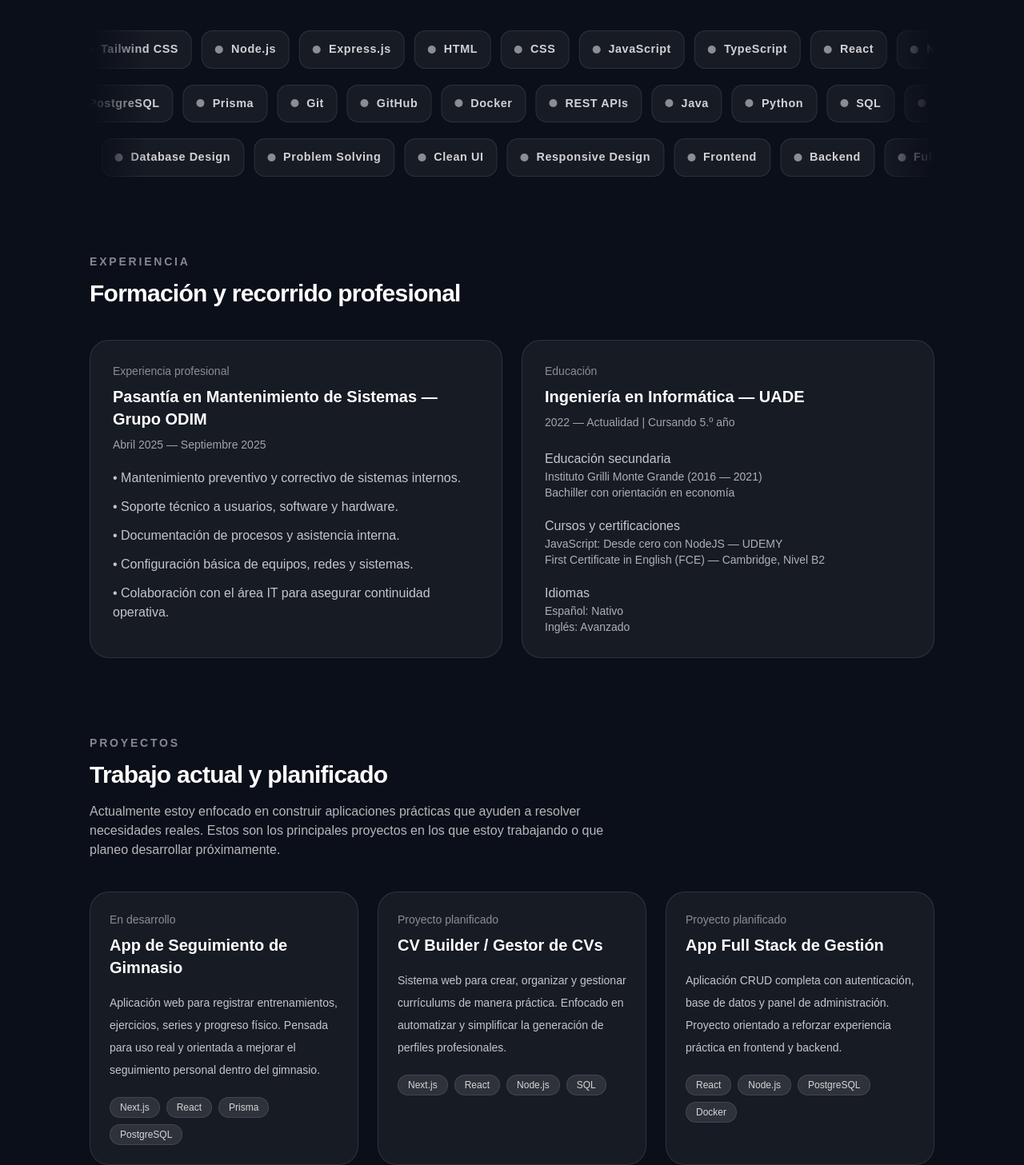
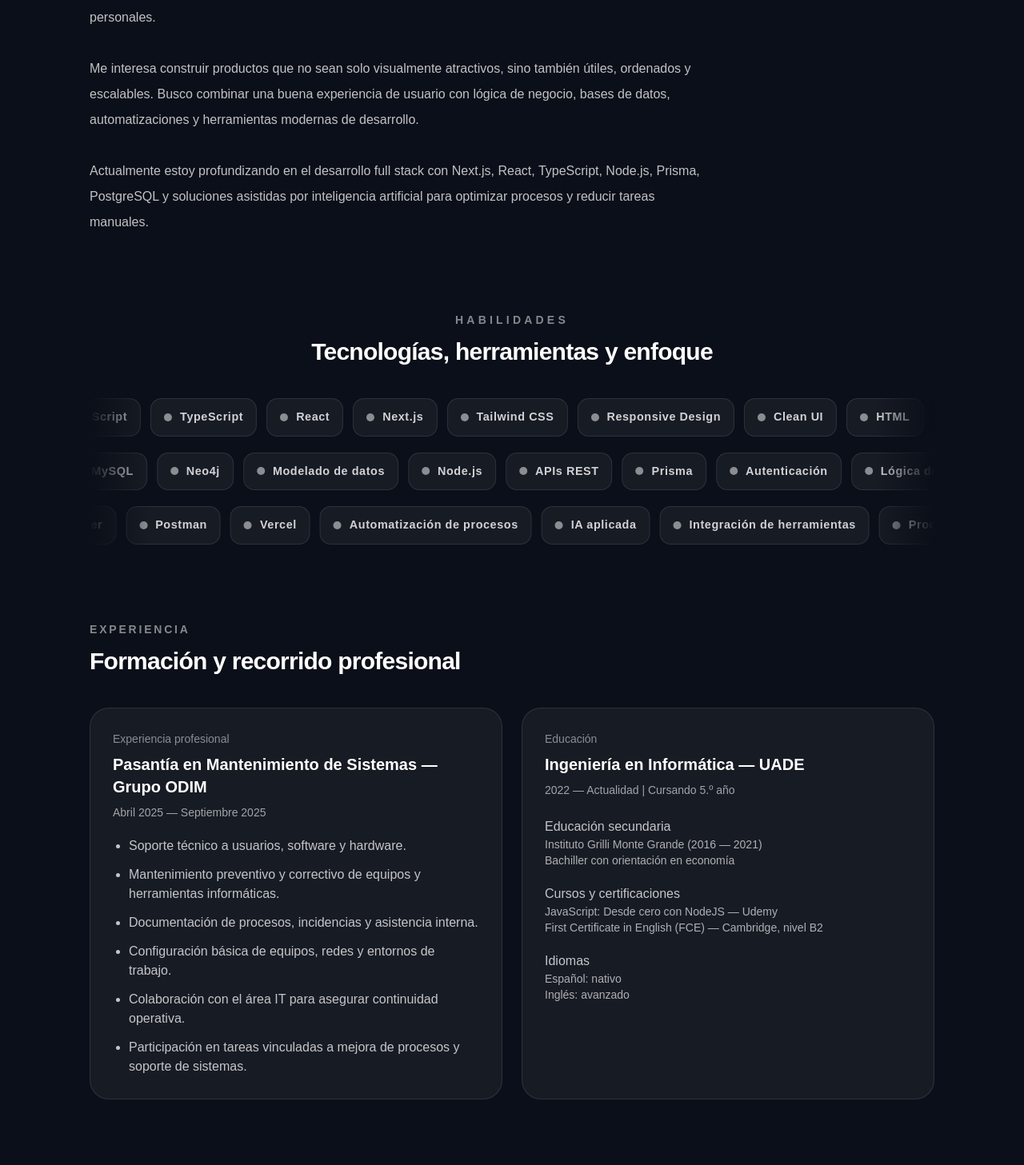
Before and after one commit to facu526/portfolio-facundo, a Next.js app: page / in a window 1280 px wide. Shown: the part 1141-2598 px from the top of the page at 80% size. Built offline with nearby package versions, Linux system fonts and the light colour scheme.

Commit message:
Cambio de informacion

```diff
--- a/app/layout.tsx
+++ b/app/layout.tsx
@@ -4,7 +4,7 @@ import "./globals.css";
 export const metadata: Metadata = {
   title: "Facundo Sanchez | Portfolio",
   description:
-    "Portfolio of Facundo Sanchez, Information Systems Engineering student and web developer.",
+    "Portfolio of Facundo Sanchez, Computer Engineering student and full stack web developer.",
 };
 
 export default function RootLayout({
--- a/app/page.tsx
+++ b/app/page.tsx
@@ -48,7 +48,22 @@ export default function Home() {
 
   const isDark = theme === "dark";
 
-  const fullText = "FullStack Developer";
+  const typingTexts =
+    language === "es"
+      ? [
+          "Desarrollador Web Full Stack",
+          "Aplicaciones web para negocios",
+          "Automatización e IA aplicada",
+          "Soluciones digitales reales",
+        ]
+      : [
+          "Full Stack Web Developer",
+          "Web apps for businesses",
+          "Automation and applied AI",
+          "Real digital solutions",
+        ];
+  const [typingIndex, setTypingIndex] = useState(0);
+  const fullText = typingTexts[typingIndex];
   const [typedText, setTypedText] = useState("");
   const [isDeleting, setIsDeleting] = useState(false);
 
@@ -70,12 +85,13 @@ export default function Home() {
 
         if (next.length === 0) {
           setIsDeleting(false);
+          setTypingIndex((current) => (current + 1) % typingTexts.length);
         }
       }
     }, typingSpeed);
 
     return () => clearTimeout(timeout);
-  }, [typedText, isDeleting, fullText]);
+  }, [typedText, isDeleting, fullText, typingTexts.length]);
 
   useEffect(() => {
     const ids = ["home", "experience", "projects", "skills", "about", "contact"];
@@ -117,36 +133,37 @@ export default function Home() {
           experience: "EXPERIENCIA",
           projects: "PROYECTOS",
           skills: "HABILIDADES",
-          about: "SOBRE MI",
+          about: "SOBRE MÍ",
           contact: "CONTACTO",
         },
-        topBadge: "Disponible para pasantías y oportunidades junior",
+        topBadge: "Disponible para oportunidades junior, pasantías y proyectos web",
         heroTitle: "Facundo",
         heroTitleAccent: "Sanchez",
         heroDescription:
-          "Soy estudiante avanzado de Ingeniería en Informática en UADE, enfocado en desarrollo de software, resolución práctica de problemas y construcción de productos digitales con valor real.",
+          "Estudiante avanzado de Ingeniería en Informática en UADE, enfocado en el desarrollo de aplicaciones web modernas, funcionales y orientadas a resolver problemas reales de negocios.\n\nTrabajo con tecnologías como Next.js, React, TypeScript, Tailwind CSS, Node.js, Prisma y bases de datos SQL, combinando frontend, backend, experiencia de usuario y lógica de negocio.",
         heroExtraText:
-          "Construyendo aplicaciones web útiles y creciendo como desarrollador de software.",
+          "Construyo soluciones digitales claras, escalables y fáciles de usar: sistemas de reservas, paneles administrativos, landing pages, catálogos digitales y automatizaciones.",
         locationBadge: "Monte Grande, Argentina",
         viewProjects: "Ver proyectos",
         contactMe: "Contactarme",
         aboutLabel: "Sobre mí",
         aboutTitle: "Quién soy",
         aboutText:
-          "Actualmente estoy cursando el quinto año de la carrera de Ingeniería en Informática en la Universidad Argentina de la Empresa (UADE). Tengo un gran interés en el desarrollo de software y en la creación de soluciones digitales prácticas que resuelvan problemas reales. Busco seguir creciendo profesionalmente a través de proyectos reales, experiencia práctica y aprendizaje continuo.",
-        skillsLabel: "Skills",
-        skillsTitle: "Tecnologías y herramientas",
+          "Soy Facundo Sanchez, estudiante avanzado de Ingeniería en Informática en UADE y desarrollador web full stack en formación.\n\nMe enfoco en crear aplicaciones web orientadas a necesidades reales: plataformas de reservas, sistemas de gestión, paneles administrativos, catálogos digitales y sitios profesionales para negocios o marcas personales.\n\nMe interesa construir productos que no sean solo visualmente atractivos, sino también útiles, ordenados y escalables. Busco combinar una buena experiencia de usuario con lógica de negocio, bases de datos, automatizaciones y herramientas modernas de desarrollo.\n\nActualmente estoy profundizando en el desarrollo full stack con Next.js, React, TypeScript, Node.js, Prisma, PostgreSQL y soluciones asistidas por inteligencia artificial para optimizar procesos y reducir tareas manuales.",
+        skillsLabel: "Habilidades",
+        skillsTitle: "Tecnologías, herramientas y enfoque",
         experienceLabel: "Experiencia",
         experienceTitle: "Formación y recorrido profesional",
         professionalExperience: "Experiencia profesional",
         experienceRole: "Pasantía en Mantenimiento de Sistemas — Grupo ODIM",
         experienceDate: "Abril 2025 — Septiembre 2025",
         experienceItems: [
-          "Mantenimiento preventivo y correctivo de sistemas internos.",
           "Soporte técnico a usuarios, software y hardware.",
-          "Documentación de procesos y asistencia interna.",
-          "Configuración básica de equipos, redes y sistemas.",
+          "Mantenimiento preventivo y correctivo de equipos y herramientas informáticas.",
+          "Documentación de procesos, incidencias y asistencia interna.",
+          "Configuración básica de equipos, redes y entornos de trabajo.",
           "Colaboración con el área IT para asegurar continuidad operativa.",
+          "Participación en tareas vinculadas a mejora de procesos y soporte de sistemas.",
         ],
         education: "Educación",
         educationTitle: "Ingeniería en Informática — UADE",
@@ -155,36 +172,37 @@ export default function Home() {
         secondarySchool: "Instituto Grilli Monte Grande (2016 — 2021)",
         secondaryDegree: "Bachiller con orientación en economía",
         coursesCertifications: "Cursos y certificaciones",
-        course1: "JavaScript: Desde cero con NodeJS — UDEMY",
-        course2: "First Certificate in English (FCE) — Cambridge, Nivel B2",
+        course1: "JavaScript: Desde cero con NodeJS — Udemy",
+        course2: "First Certificate in English (FCE) — Cambridge, nivel B2",
         languages: "Idiomas",
-        language1: "Español: Nativo",
-        language2: "Inglés: Avanzado",
+        language1: "Español: nativo",
+        language2: "Inglés: avanzado",
         projectsLabel: "Proyectos",
-        projectsTitle: "Trabajo actual y planificado",
+        projectsTitle: "Proyecto destacado",
         projectsDescription:
-          "Actualmente estoy enfocado en construir aplicaciones prácticas que ayuden a resolver necesidades reales. Estos son los principales proyectos en los que estoy trabajando o que planeo desarrollar próximamente.",
-        projectStatus1: "En desarrollo",
-        projectStatus2: "Proyecto planificado",
-        projectStatus3: "Proyecto planificado",
-        project1Title: "App de Seguimiento de Gimnasio",
+          "Una muestra real de mi enfoque: construir productos web claros, responsive y orientados a resolver una necesidad concreta de negocio.",
+        projectStatus1: "Proyecto desarrollado",
+        project1Title: "Plataforma de Reservas de Canchas",
         project1Description:
-          "Aplicación web para registrar entrenamientos, ejercicios, series y progreso físico. Pensada para uso real y orientada a mejorar el seguimiento personal dentro del gimnasio.",
-        project2Title: "CV Builder / Gestor de CVs",
-        project2Description:
-          "Sistema web para crear, organizar y gestionar currículums de manera práctica. Enfocado en automatizar y simplificar la generación de perfiles profesionales.",
-        project3Title: "App Full Stack de Gestión",
-        project3Description:
-          "Aplicación CRUD completa con autenticación, base de datos y panel de administración. Proyecto orientado a reforzar experiencia práctica en frontend y backend.",
+          "Aplicación web orientada a complejos deportivos para presentar canchas, disponibilidad, información del negocio y facilitar la reserva por parte de los usuarios.\n\nEl proyecto fue desarrollado con foco en una experiencia simple, visual y responsive, pensada para que el usuario pueda consultar información rápidamente desde celular o escritorio y avanzar al contacto o reserva sin fricción.",
+        project1Features: [
+          "Landing page profesional para complejo deportivo.",
+          "Sección de canchas y servicios.",
+          "Diseño responsive para mobile y desktop.",
+          "Comunicación clara de horarios, disponibilidad y propuesta del negocio.",
+          "Enfoque comercial orientado a conversión y reservas.",
+          "Base preparada para futuras mejoras como panel administrativo, disponibilidad dinámica y gestión de horarios.",
+        ],
+        projectDemo: "Ver demo",
         contactLabel: "Contacto",
         contactTitle: "Conectemos",
         contactDescription:
-          "Estoy interesado en pasantías, roles junior y oportunidades para seguir aprendiendo mientras construyo productos reales y gano experiencia profesional.",
+          "Estoy abierto a oportunidades junior, pasantías, proyectos freelance y colaboraciones donde pueda aportar en el desarrollo de soluciones web, sistemas internos, automatizaciones o productos digitales.\n\nSi tenés una idea, negocio o proceso que podría mejorarse con tecnología, podemos conectar y evaluar una solución.",
         email: "Email",
         github: "GitHub",
         linkedin: "LinkedIn",
         phone: "Teléfono",
-        roleSubtitle: "Ingeniería en Informática | Desarrollador Web",
+        roleSubtitle: "Ingeniería en Informática | Desarrollador Web Full Stack",
         languageButton: "EN",
       },
       en: {
@@ -196,71 +214,73 @@ export default function Home() {
           about: "ABOUT",
           contact: "CONTACT",
         },
-        topBadge: "Available for internships and junior opportunities",
+        topBadge: "Available for junior opportunities, internships and web projects",
         heroTitle: "Facundo",
         heroTitleAccent: "Sanchez",
         heroDescription:
-          "I am an advanced Information Systems Engineering student at UADE, focused on software development, practical problem-solving, and building digital products with real-world value.",
+          "Advanced Computer Engineering student at UADE, focused on building modern, functional web applications designed to solve real business problems.\n\nI work with technologies such as Next.js, React, TypeScript, Tailwind CSS, Node.js, Prisma and SQL databases, combining frontend, backend, user experience and business logic.",
         heroExtraText:
-          "Building useful web apps and growing as a software developer.",
+          "I build clear, scalable and easy-to-use digital solutions: booking systems, admin panels, landing pages, digital catalogs and automations.",
         locationBadge: "Monte Grande, Argentina",
         viewProjects: "View projects",
         contactMe: "Contact me",
         aboutLabel: "About",
         aboutTitle: "Who I am",
         aboutText:
-          "I am currently in the fifth year of my Information Systems Engineering degree at Universidad Argentina de la Empresa (UADE). I have a strong interest in software development and in creating practical digital solutions that solve real problems. I am looking to continue growing professionally through real projects, hands-on experience, and continuous learning.",
+          "I am Facundo Sanchez, an advanced Computer Engineering student at UADE and a full stack web developer in training.\n\nI focus on creating web applications for real needs: booking platforms, management systems, admin panels, digital catalogs and professional websites for businesses or personal brands.\n\nI am interested in building products that are not only visually polished, but also useful, organized and scalable. I aim to combine good user experience with business logic, databases, automations and modern development tools.\n\nI am currently deepening my full stack development skills with Next.js, React, TypeScript, Node.js, Prisma, PostgreSQL and AI-assisted solutions to optimize processes and reduce manual work.",
         skillsLabel: "Skills",
-        skillsTitle: "Technologies and tools",
+        skillsTitle: "Technologies, tools and focus areas",
         experienceLabel: "Experience",
         experienceTitle: "Education and professional background",
         professionalExperience: "Professional Experience",
         experienceRole: "Systems Maintenance Intern — Grupo ODIM",
         experienceDate: "April 2025 — September 2025",
         experienceItems: [
-          "Preventive and corrective maintenance of internal systems.",
           "Technical support for users, software, and hardware.",
-          "Process documentation and internal assistance.",
-          "Basic configuration of equipment, networks, and systems.",
-          "Collaboration with the IT area to support operational continuity.",
+          "Preventive and corrective maintenance of IT equipment and tools.",
+          "Documentation of processes, incidents, and internal support tasks.",
+          "Basic setup of equipment, networks, and work environments.",
+          "Collaboration with the IT team to support operational continuity.",
+          "Participation in tasks related to process improvement and systems support.",
         ],
         education: "Education",
-        educationTitle: "Information Systems Engineering — UADE",
+        educationTitle: "Computer Engineering — UADE",
         educationDate: "2022 — Present | Currently in 5th year",
         secondaryEducation: "Secondary Education",
         secondarySchool: "Instituto Grilli Monte Grande (2016 — 2021)",
         secondaryDegree: "Economics-oriented high school diploma",
         coursesCertifications: "Courses & Certifications",
-        course1: "JavaScript: Desde cero con NodeJS — UDEMY",
-        course2: "First Certificate in English (FCE) — Cambridge, B2 Level",
+        course1: "JavaScript: Desde cero con NodeJS — Udemy",
+        course2: "First Certificate in English (FCE) — Cambridge, B2 level",
         languages: "Languages",
         language1: "Spanish: Native",
         language2: "English: Advanced",
         projectsLabel: "Projects",
-        projectsTitle: "Current and planned work",
+        projectsTitle: "Featured project",
         projectsDescription:
-          "I am currently focused on building practical applications that help solve real needs. These are the main projects I am working on or planning to develop next.",
-        projectStatus1: "Currently Building",
-        projectStatus2: "Planned Project",
-        projectStatus3: "Planned Project",
-        project1Title: "Gym Tracking App",
+          "A real example of my approach: building clear, responsive web products focused on solving a concrete business need.",
+        projectStatus1: "Developed project",
+        project1Title: "Sports Court Booking Platform",
         project1Description:
-          "Web application to track workouts, exercises, sets, and physical progress. Designed for real use and focused on improving personal training follow-up.",
-        project2Title: "CV Builder / CV Manager",
-        project2Description:
-          "Web system to create, organize, and manage resumes in a practical way. Focused on automating and simplifying professional profile creation.",
-        project3Title: "Full Stack Management App",
-        project3Description:
-          "Complete CRUD application with authentication, database, and admin panel. Project focused on strengthening practical frontend and backend experience.",
+          "Web application designed for sports facilities to showcase courts, availability, business information and help users move quickly toward booking or contacting the venue.\n\nThe project was developed with a simple, visual and responsive experience in mind, so users can quickly check information from mobile or desktop and move toward contact or booking without friction.",
+        project1Features: [
+          "Professional landing page for a sports facility.",
+          "Courts and services section.",
+          "Responsive design for mobile and desktop.",
+          "Clear communication of schedules, availability and business value proposition.",
+          "Commercial approach focused on conversion and bookings.",
+          "Foundation prepared for future improvements such as an admin panel, dynamic availability and schedule management.",
+        ],
+        projectDemo: "View demo",
         contactLabel: "Contact",
-        contactTitle: "Let’s connect",
+        contactTitle: "Let's connect",
         contactDescription:
-          "I am interested in internships, junior roles, and opportunities to keep learning while building real products and gaining professional experience.",
+          "I am open to junior opportunities, internships, freelance projects and collaborations where I can contribute to web solutions, internal systems, automations or digital products.\n\nIf you have an idea, business or process that could be improved with technology, we can connect and evaluate a solution.",
         email: "Email",
         github: "GitHub",
         linkedin: "LinkedIn",
         phone: "Phone",
-        roleSubtitle: "Information Systems Engineering | Web Developer",
+        roleSubtitle: "Computer Engineering | Full Stack Web Developer",
         languageButton: "ES",
       },
     };
@@ -269,59 +289,85 @@ export default function Home() {
   }, [language]);
 
   const skillsRow1 = [
-    "React",
-    "Next.js",
-    "Tailwind CSS",
-    "Node.js",
-    "Express.js",
     "HTML",
     "CSS",
     "JavaScript",
     "TypeScript",
+    "React",
+    "Next.js",
+    "Tailwind CSS",
+    "Responsive Design",
+    "Clean UI",
   ];
 
-  const skillsRow2 = [
-    "Git",
-    "GitHub",
-    "Docker",
-    "REST APIs",
-    "Java",
-    "Python",
-    "SQL",
-    "PostgreSQL",
-    "Prisma",
-  ];
+  const skillsRow2 =
+    language === "es"
+      ? [
+          "Node.js",
+          "APIs REST",
+          "Prisma",
+          "Autenticación",
+          "Lógica de negocio",
+          "CRUD Apps",
+          "PostgreSQL",
+          "SQL",
+          "SQL Server",
+          "MySQL",
+          "Neo4j",
+          "Modelado de datos",
+        ]
+      : [
+          "Node.js",
+          "REST APIs",
+          "Prisma",
+          "Authentication",
+          "Business logic",
+          "CRUD Apps",
+          "PostgreSQL",
+          "SQL",
+          "SQL Server",
+          "MySQL",
+          "Neo4j",
+          "Data modeling",
+        ];
 
-  const skillsRow3 = [
-    "CRUD Apps",
-    "Authentication",
-    "Database Design",
-    "Problem Solving",
-    "Clean UI",
-    "Responsive Design",
-    "Frontend",
-    "Backend",
-    "Full Stack",
-  ];
+  const skillsRow3 =
+    language === "es"
+      ? [
+          "Git",
+          "GitHub",
+          "VS Code",
+          "Docker",
+          "Postman",
+          "Vercel",
+          "Automatización de procesos",
+          "IA aplicada",
+          "Integración de herramientas",
+          "Productividad digital",
+          "Asistentes con IA",
+        ]
+      : [
+          "Git",
+          "GitHub",
+          "VS Code",
+          "Docker",
+          "Postman",
+          "Vercel",
+          "Process automation",
+          "Applied AI",
+          "Tool integration",
+          "Digital productivity",
+          "AI assistants",
+        ];
 
   const projects = [
     {
       title: content.project1Title,
       description: content.project1Description,
-      stack: ["Next.js", "React", "Prisma", "PostgreSQL"],
+      features: content.project1Features,
+      stack: ["Next.js", "React", "TypeScript", "Tailwind CSS", "Vercel"],
       status: content.projectStatus1,
-    },
-    {
-      title: content.project2Title,
-      description: content.project2Description,
-      stack: ["Next.js", "React", "Node.js", "SQL"],
-      status: content.projectStatus2,
-    },
-    {
-      title: content.project3Title,
-      description: content.project3Description,
-      stack: ["React", "Node.js", "PostgreSQL", "Docker"],
-      status: content.projectStatus3,
+      demoUrl: "https://reserva-cancha-zeta.vercel.app/",
     },
   ];
 
@@ -346,9 +392,9 @@ export default function Home() {
     >
       <section className="mx-auto max-w-6xl px-6 py-4 md:px-10 lg:px-12">
         <header className="sticky top-0 z-50 pt-2">
-          <div className="flex items-center justify-between gap-4">
+          <div className="flex flex-wrap items-center justify-between gap-4">
             <nav
-              className={`flex items-center gap-1 rounded-full border px-2 py-2 shadow-lg backdrop-blur ${
+              className={`flex w-full min-w-0 items-center gap-1 overflow-x-auto rounded-full border px-2 py-2 shadow-lg backdrop-blur md:w-auto md:overflow-visible ${
                 isDark
                   ? "border-white/10 bg-[#1b1b1b]/80"
                   : "border-black/10 bg-white/90"
@@ -465,7 +511,7 @@ export default function Home() {
               </div>
 
               <p
-                className={`mt-8 max-w-2xl text-base leading-7 md:text-lg ${
+                className={`mt-8 max-w-2xl whitespace-pre-line text-base leading-7 md:text-lg ${
                   isDark ? "text-white/75" : "text-black/70"
                 }`}
               >
@@ -571,7 +617,7 @@ export default function Home() {
               {content.aboutTitle}
             </h3>
             <p
-              className={`mt-6 text-base leading-8 ${
+              className={`mt-6 whitespace-pre-line text-base leading-8 ${
                 isDark ? "text-white/75" : "text-black/70"
               }`}
             >
@@ -629,9 +675,9 @@ export default function Home() {
                 {content.experienceDate}
               </p>
 
-              <ul className={isDark ? "mt-5 space-y-3 text-white/75" : "mt-5 space-y-3 text-black/70"}>
+              <ul className={isDark ? "mt-5 list-disc space-y-3 pl-5 text-white/75" : "mt-5 list-disc space-y-3 pl-5 text-black/70"}>
                 {content.experienceItems.map((item) => (
-                  <li key={item}>• {item}</li>
+                  <li key={item}>{item}</li>
                 ))}
               </ul>
             </div>
@@ -703,7 +749,7 @@ export default function Home() {
             {content.projectsDescription}
           </p>
 
-          <div className="mt-10 grid gap-6 md:grid-cols-2 xl:grid-cols-3">
+          <div className="mt-10 grid max-w-3xl gap-6">
             {projects.map((project) => (
               <article
                 key={project.title}
@@ -717,9 +763,15 @@ export default function Home() {
                   {project.status}
                 </p>
                 <h4 className="mt-2 text-xl font-semibold">{project.title}</h4>
-                <p className={isDark ? "mt-4 text-sm leading-7 text-white/75" : "mt-4 text-sm leading-7 text-black/70"}>
+                <p className={isDark ? "mt-4 whitespace-pre-line text-sm leading-7 text-white/75" : "mt-4 whitespace-pre-line text-sm leading-7 text-black/70"}>
                   {project.description}
                 </p>
+
+                <ul className={isDark ? "mt-5 list-disc space-y-2 pl-5 text-sm leading-6 text-white/70" : "mt-5 list-disc space-y-2 pl-5 text-sm leading-6 text-black/65"}>
+                  {project.features.map((feature) => (
+                    <li key={feature}>{feature}</li>
+                  ))}
+                </ul>
 
                 <div className="mt-5 flex flex-wrap gap-2">
                   {project.stack.map((tech) => (
@@ -735,6 +787,19 @@ export default function Home() {
                     </span>
                   ))}
                 </div>
+
+                <a
+                  href={project.demoUrl}
+                  target="_blank"
+                  rel="noreferrer"
+                  className={`mt-6 inline-flex rounded-2xl px-5 py-3 text-sm font-medium transition ${
+                    isDark
+                      ? "bg-white text-black hover:opacity-90"
+                      : "bg-[#111827] text-white hover:opacity-90"
+                  }`}
+                >
+                  {content.projectDemo}
+                </a>
               </article>
             ))}
           </div>
@@ -758,7 +823,7 @@ export default function Home() {
             <h3 className="mt-3 text-3xl font-bold tracking-tight">
               {content.contactTitle}
             </h3>
-            <p className={isDark ? "mt-4 max-w-2xl text-white/75" : "mt-4 max-w-2xl text-black/70"}>
+            <p className={isDark ? "mt-4 max-w-2xl whitespace-pre-line text-white/75" : "mt-4 max-w-2xl whitespace-pre-line text-black/70"}>
               {content.contactDescription}
             </p>
 
@@ -821,7 +886,7 @@ export default function Home() {
                 <p className={isDark ? "text-sm text-white/50" : "text-sm text-black/50"}>
                   {content.phone}
                 </p>
-                <p className="mt-1 font-medium">+54 11 2668-4038</p>
+                <p className="mt-1 font-medium">+54 11 26684038</p>
               </div>
             </div>
           </div>
```
